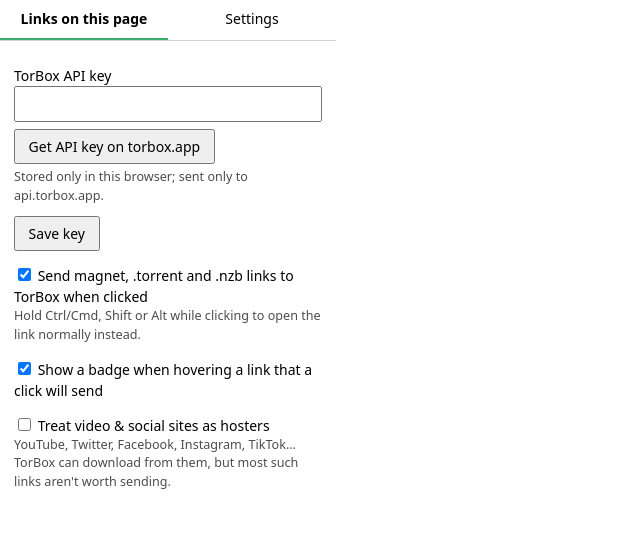
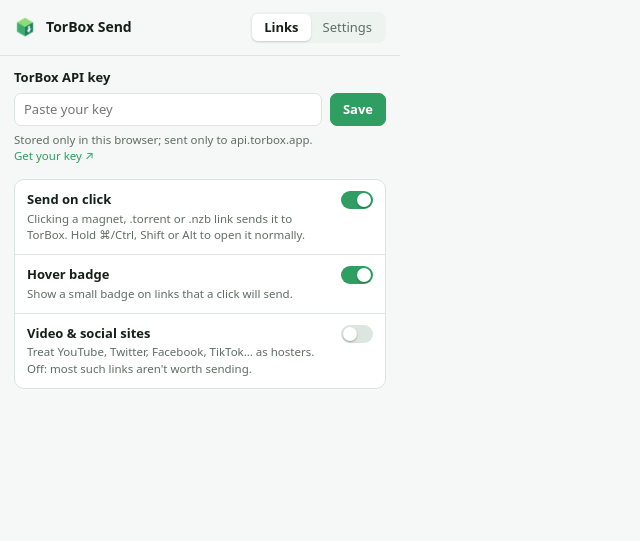
Before and after one commit to Korel/torbox-send, a browser extension: page options.html in a window 1280 px wide. Shown: the whole page, without its empty margins (0-640 px from the left). Drawn offline with Linux system fonts and the light colour scheme.

Commit message:
Restyle popup and settings
Header with icon and Links/Settings switcher, light and dark themes in the
cube's greens, cube icons and green Send buttons in the links list, inline
key field with Save, and switches instead of checkboxes.

```diff
--- a/options.html
+++ b/options.html
@@ -4,67 +4,159 @@
   <meta charset="utf-8">
   <title>TorBox Send</title>
   <style>
-    :root { color-scheme: light dark; font: 14px/1.5 system-ui, sans-serif; --line: color-mix(in srgb, currentColor 18%, transparent); }
-    body { width: 24rem; margin: 0; }
-    main { padding: 0.75rem 1rem 1rem; }
-    label { display: block; margin-top: 1rem; }
-    input[type="password"] { width: 100%; box-sizing: border-box; padding: 0.4rem; font: inherit; }
-    button { padding: 0.35rem 0.9rem; font: inherit; }
-    #get-key { margin: 0.5rem 0 0.25rem; }
-    #save { margin-top: 0.75rem; }
-    .hint { opacity: 0.7; font-size: 0.9em; }
-    #status, #links-status { margin-top: 0.75rem; min-height: 1.5em; }
-    .error { color: #d33; }
+    :root {
+      color-scheme: light dark;
+      --bg: #f5f8f6;
+      --surface: #ffffff;
+      --hover: #edf3ef;
+      --border: #dce5df;
+      --text: #16201a;
+      --muted: #5f6d65;
+      --green: #2f9e62;
+      --green-hover: #27874f;
+      --green-soft: #e1f3e8;
+      --error: #c62828;
+      --error-soft: #fdecea;
+      --focus: rgba(60, 172, 108, 0.35);
+    }
+    @media (prefers-color-scheme: dark) {
+      :root {
+        --bg: #0f1418;
+        --surface: #161d22;
+        --hover: #1e282e;
+        --border: #27323a;
+        --text: #e5ecef;
+        --muted: #8b9aa3;
+        --green: #3cac6c;
+        --green-hover: #4cc07e;
+        --green-soft: #17311f;
+        --error: #ff7a70;
+        --error-soft: #3a1c1b;
+      }
+    }
 
-    nav { display: flex; border-bottom: 1px solid var(--line); }
-    nav button { flex: 1; border: 0; border-bottom: 2px solid transparent; border-radius: 0; background: none; padding: 0.6rem; cursor: pointer; }
-    nav button[aria-selected="true"] { border-bottom-color: #3cac6c; font-weight: 600; }
+    * { box-sizing: border-box; }
+    body { width: 25rem; margin: 0; background: var(--bg); color: var(--text); font: 13px/1.45 system-ui, -apple-system, sans-serif; }
+    button { font: inherit; color: inherit; }
+    :focus-visible { outline: 2px solid var(--focus); outline-offset: 2px; }
 
-    #links { list-style: none; margin: 0; padding: 0; max-height: 22rem; overflow-y: auto; }
-    #links li { display: flex; align-items: center; gap: 0.5rem; padding: 0.45rem 0; border-bottom: 1px solid var(--line); }
-    .cube { flex: none; width: 12px; height: 12px; border-radius: 3px; background: #3cac6c; }
-    .cube.hoster { background: #3c8cd0; }
+    header { display: flex; align-items: center; gap: 10px; padding: 12px 14px; border-bottom: 1px solid var(--border); }
+    header img { width: 22px; height: 22px; }
+    header .name { font-weight: 650; font-size: 14px; flex: 1; }
+
+    .tabs { display: flex; padding: 2px; border-radius: 8px; background: var(--hover); }
+    .tabs button { border: 0; border-radius: 6px; background: none; padding: 4px 12px; color: var(--muted); cursor: pointer; }
+    .tabs button[aria-selected="true"] { background: var(--surface); color: var(--text); font-weight: 600; box-shadow: 0 1px 2px rgba(0, 0, 0, 0.15); }
+
+    main { padding: 12px 14px 14px; }
+
+    .btn { border: 1px solid var(--border); border-radius: 7px; background: var(--surface); padding: 6px 12px; cursor: pointer; white-space: nowrap; }
+    .btn:hover:not(:disabled) { background: var(--hover); }
+    .btn.primary { border-color: var(--green); background: var(--green); color: #fff; font-weight: 600; }
+    .btn.primary:hover:not(:disabled) { background: var(--green-hover); border-color: var(--green-hover); }
+    .btn.sm { padding: 3px 10px; font-size: 12px; }
+    .btn:disabled { cursor: default; opacity: 0.45; }
+    .btn.done { border-color: transparent; background: var(--green-soft); color: var(--green); opacity: 1; }
+    .btn.failed { border-color: transparent; background: var(--error-soft); color: var(--error); }
+
+    .links { list-style: none; margin: 0 -6px; padding: 0; max-height: 21rem; overflow-y: auto; }
+    .links li { display: flex; align-items: center; gap: 10px; padding: 7px 6px; border-radius: 8px; }
+    .links li:hover { background: var(--hover); }
+    .links svg { flex: none; }
     .link-text { flex: 1; min-width: 0; }
     .link-title, .link-sub { overflow: hidden; text-overflow: ellipsis; white-space: nowrap; }
-    .link-sub { opacity: 0.65; font-size: 0.85em; }
-    .tag { font-size: 0.75em; padding: 0 0.3rem; border-radius: 3px; background: var(--line); }
-    #links button { flex: none; padding: 0.2rem 0.6rem; font-size: 0.9em; }
-    .links-footer { display: flex; justify-content: space-between; align-items: center; gap: 0.75rem; margin-top: 0.75rem; }
-    .links-footer button { flex: none; white-space: nowrap; }
+    .link-title { font-weight: 500; }
+    .link-sub { color: var(--muted); font-size: 11.5px; }
+    .tag { display: inline-block; margin-right: 4px; padding: 0 5px; border-radius: 4px; background: var(--hover); color: var(--muted); font-size: 10.5px; font-weight: 600; text-transform: uppercase; letter-spacing: 0.02em; }
+    .tag.page { background: var(--green-soft); color: var(--green); }
+
+    .status { margin: 10px 0 0; min-height: 1.4em; color: var(--muted); }
+    .status.error { color: var(--error); }
+    .status:empty { display: none; }
+
+    .links-footer { display: flex; justify-content: space-between; align-items: center; gap: 10px; margin-top: 12px; padding-top: 12px; border-top: 1px solid var(--border); }
+    .legend { display: flex; align-items: center; gap: 6px; color: var(--muted); font-size: 11.5px; }
+    .legend svg { margin-left: 4px; }
+
+    .field label { display: block; margin-bottom: 6px; font-weight: 600; }
+    .key-row { display: flex; gap: 8px; }
+    .key-row input { flex: 1; min-width: 0; padding: 6px 9px; border: 1px solid var(--border); border-radius: 7px; background: var(--surface); color: var(--text); font: inherit; }
+    .key-row input:focus { outline: none; border-color: var(--green); box-shadow: 0 0 0 3px var(--focus); }
+    .hint { margin: 6px 0 0; color: var(--muted); font-size: 11.5px; }
+    .link-btn { border: 0; padding: 0; background: none; color: var(--green); cursor: pointer; font-size: inherit; }
+    .link-btn:hover { text-decoration: underline; }
+
+    .toggles { margin-top: 14px; border: 1px solid var(--border); border-radius: 10px; background: var(--surface); }
+    .toggle { display: flex; align-items: flex-start; gap: 12px; padding: 10px 12px; cursor: pointer; }
+    .toggle + .toggle { border-top: 1px solid var(--border); }
+    .toggle .text { flex: 1; }
+    .toggle strong { display: block; font-weight: 600; }
+    .toggle small { display: block; margin-top: 2px; color: var(--muted); font-size: 11.5px; }
+    .toggle input { position: absolute; opacity: 0; pointer-events: none; }
+    .switch { flex: none; position: relative; width: 32px; height: 18px; margin-top: 1px; border-radius: 999px; background: var(--border); transition: background 0.15s; }
+    .switch::after { content: ""; position: absolute; top: 2px; left: 2px; width: 14px; height: 14px; border-radius: 50%; background: #fff; box-shadow: 0 1px 2px rgba(0, 0, 0, 0.3); transition: transform 0.15s; }
+    .toggle input:checked + .switch { background: var(--green); }
+    .toggle input:checked + .switch::after { transform: translateX(14px); }
+    .toggle input:focus-visible + .switch { box-shadow: 0 0 0 3px var(--focus); }
   </style>
 </head>
 <body>
-  <nav id="tabs" hidden>
-    <button id="tab-links" type="button" aria-selected="true">Links on this page</button>
-    <button id="tab-settings" type="button" aria-selected="false">Settings</button>
-  </nav>
+  <header>
+    <img src="icon.png" alt="">
+    <span class="name">TorBox Send</span>
+    <nav id="tabs" class="tabs" hidden>
+      <button id="tab-links" type="button" aria-selected="true">Links</button>
+      <button id="tab-settings" type="button" aria-selected="false">Settings</button>
+    </nav>
+  </header>
 
   <main>
     <section id="links-view" hidden>
-      <ul id="links"></ul>
-      <div id="links-status">Looking for links…</div>
+      <ul id="links" class="links"></ul>
+      <p id="links-status" class="status">Looking for links…</p>
       <div class="links-footer">
-        <span class="hint">Green: click sends · Blue: hoster</span>
-        <button id="mark-links" type="button">Mark all on page</button>
+        <span id="legend" class="legend">click sends · hoster</span>
+        <button id="mark-links" type="button" class="btn sm">Mark all on page</button>
       </div>
     </section>
 
     <section id="settings-view">
-      <label for="api-key">TorBox API key</label>
-      <input id="api-key" type="password" autocomplete="off" spellcheck="false">
-      <button id="get-key" type="button">Get API key on torbox.app</button>
-      <div class="hint">Stored only in this browser; sent only to api.torbox.app.</div>
-      <button id="save">Save key</button>
+      <div class="field">
+        <label for="api-key">TorBox API key</label>
+        <div class="key-row">
+          <input id="api-key" type="password" autocomplete="off" spellcheck="false" placeholder="Paste your key">
+          <button id="save" type="button" class="btn primary">Save</button>
+        </div>
+        <p class="hint">
+          Stored only in this browser; sent only to api.torbox.app.
+          <button id="get-key" type="button" class="link-btn">Get your key ↗</button>
+        </p>
+        <p id="status" class="status"></p>
+      </div>
 
-      <label><input id="auto-capture" type="checkbox"> Send magnet, .torrent and .nzb links to TorBox when clicked</label>
-      <div class="hint">Hold Ctrl/Cmd, Shift or Alt while clicking to open the link normally instead.</div>
-
-      <label><input id="hover-hint" type="checkbox"> Show a badge when hovering a link that a click will send</label>
-
-      <label><input id="include-stream-sites" type="checkbox"> Treat video &amp; social sites as hosters</label>
-      <div class="hint">YouTube, Twitter, Facebook, Instagram, TikTok… TorBox can download from them, but most such links aren't worth sending.</div>
-
-      <div id="status"></div>
+      <div class="toggles">
+        <label class="toggle">
+          <span class="text">
+            <strong>Send on click</strong>
+            <small>Clicking a magnet, .torrent or .nzb link sends it to TorBox. Hold ⌘/Ctrl, Shift or Alt to open it normally.</small>
+          </span>
+          <input id="auto-capture" type="checkbox"><span class="switch"></span>
+        </label>
+        <label class="toggle">
+          <span class="text">
+            <strong>Hover badge</strong>
+            <small>Show a small badge on links that a click will send.</small>
+          </span>
+          <input id="hover-hint" type="checkbox"><span class="switch"></span>
+        </label>
+        <label class="toggle">
+          <span class="text">
+            <strong>Video &amp; social sites</strong>
+            <small>Treat YouTube, Twitter, Facebook, TikTok… as hosters. Off: most such links aren't worth sending.</small>
+          </span>
+          <input id="include-stream-sites" type="checkbox"><span class="switch"></span>
+        </label>
+      </div>
     </section>
   </main>
 
--- a/options.js
+++ b/options.js
@@ -72,20 +72,43 @@ function magnetName(href) {
   }
 }
 
-function button(text, onClick) {
+function button(text, className, onClick) {
   const element = document.createElement("button");
   element.type = "button";
+  element.className = className;
   element.textContent = text;
   element.addEventListener("click", onClick);
   return element;
 }
 
+const SVG_NS = "http://www.w3.org/2000/svg";
+const GREEN_CUBE = ["#8cdc78", "#3cac6c", "#1c8062"];
+const BLUE_CUBE = ["#8cc8f0", "#3c8cd0", "#1c5c9c"];
+
+function cubeIcon(size, colors) {
+  const svg = document.createElementNS(SVG_NS, "svg");
+  svg.setAttribute("viewBox", "0 0 32 32");
+  svg.setAttribute("width", size);
+  svg.setAttribute("height", size);
+  const faces = ["16,2 29,9.5 16,17 3,9.5", "3,9.5 16,17 16,30 3,22.5", "16,17 29,9.5 29,22.5 16,30"];
+  faces.forEach((points, i) => {
+    const face = document.createElementNS(SVG_NS, "polygon");
+    face.setAttribute("points", points);
+    face.setAttribute("fill", colors[i]);
+    svg.append(face);
+  });
+  return svg;
+}
+
+document.getElementById("legend").replaceChildren(cubeIcon(12, GREEN_CUBE), "click sends", cubeIcon(12, BLUE_CUBE), "hoster");
+
 function addLinkRow(link, frameId) {
   const row = document.createElement("li");
 
-  const cube = document.createElement("span");
-  cube.className = link.clickable ? "cube" : "cube hoster";
-  cube.title = link.clickable ? "Click on the page sends it" : "Hoster link: right-click to send";
+  const cube = cubeIcon(18, link.clickable ? GREEN_CUBE : BLUE_CUBE);
+  cube.append(Object.assign(document.createElementNS(SVG_NS, "title"), {
+    textContent: link.clickable ? "Click on the page sends it" : "Hoster link: right-click to send",
+  }));
 
   const text = document.createElement("div");
   text.className = "link-text";
@@ -98,23 +121,24 @@ function addLinkRow(link, frameId) {
   subtitle.textContent = linkSubtitle(link.href);
   if (link.isPage || link.hidden) {
     const tag = document.createElement("span");
-    tag.className = "tag";
-    tag.textContent = link.isPage ? "this page" : "hidden on page";
-    subtitle.prepend(tag, " ");
+    tag.className = link.isPage ? "tag page" : "tag";
+    tag.textContent = link.isPage ? "this page" : "hidden";
+    subtitle.prepend(tag);
   }
   text.append(title, subtitle);
 
-  const send = button("Send", async () => {
+  const send = button("Send", "btn sm primary", async () => {
     send.disabled = true;
     send.textContent = "Sending…";
     const result = await browser.runtime.sendMessage({ type: "send", url: link.href, tabId: pageTabId });
-    send.textContent = result?.ok ? "Added" : "Failed";
+    send.textContent = result?.ok ? "Added ✓" : "Failed";
+    send.className = `btn sm ${result?.ok ? "done" : "failed"}`;
     send.title = result?.ok ? "" : result?.error || "";
     send.disabled = !!result?.ok;
   });
   row.append(cube, text, send);
   if (!link.isPage) {
-    const show = button("Show", () => browser.tabs.sendMessage(pageTabId, { type: "reveal", index: link.index }, { frameId }));
+    const show = button("Show", "btn sm", () => browser.tabs.sendMessage(pageTabId, { type: "reveal", index: link.index }, { frameId }));
     show.disabled = link.hidden;
     if (link.hidden) show.title = "Not visible on the page, e.g. inside a collapsed menu";
     row.append(show);
```
